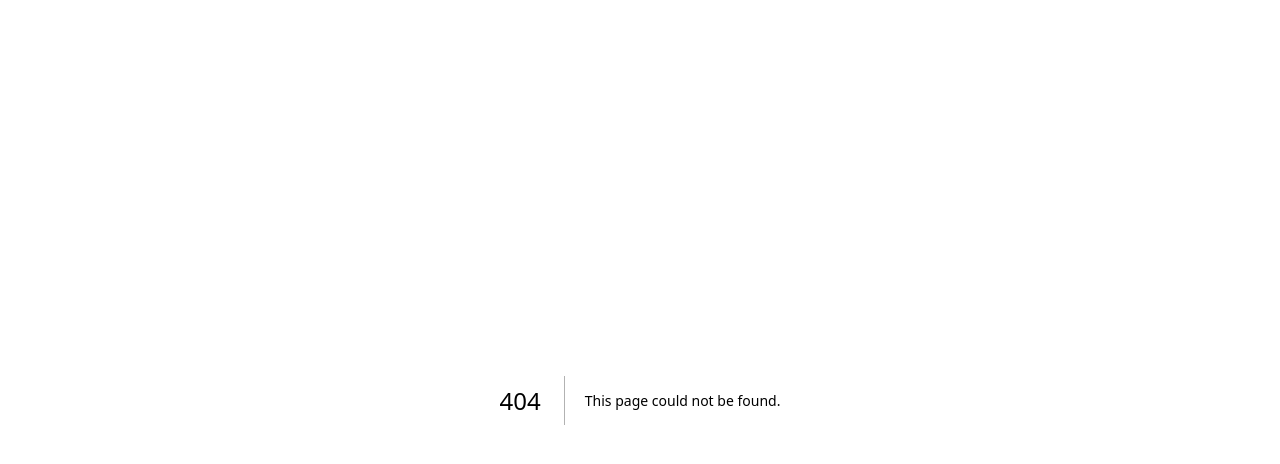
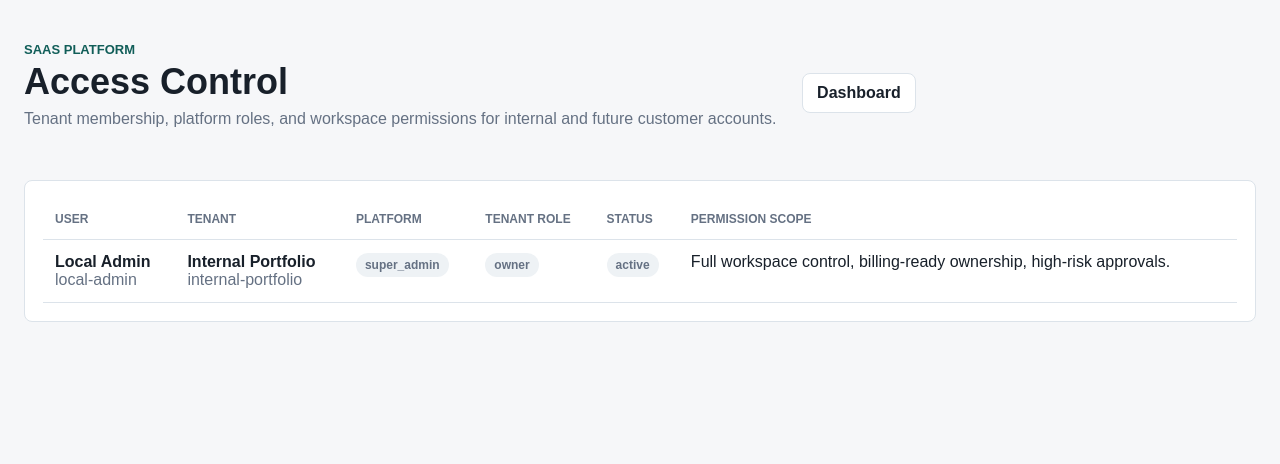
Before and after one commit to cburton12345/hubi-ai-business-operator, a Next.js app: page /app/access in a window 1280 px wide. Before the commit this address had no page. Shown: the top 464 px of the page. Built offline with nearby package versions, Linux system fonts and the light colour scheme; no server answers.

Commit message:
Add SaaS access control foundation

```diff
--- /dev/null
+++ b/src/app/app/access/page.tsx
@@ -0,0 +1,45 @@
+import { QueuePageShell } from "@/components/admin/QueuePageShell";
+import { QueueTable } from "@/components/admin/QueueTable";
+import { getAccessOverviewRows, type AccessOverviewRow } from "@/lib/auth/get-access-overview";
+
+export default async function AccessPage() {
+  const rows = await getAccessOverviewRows();
+
+  return (
+    <QueuePageShell
+      eyebrow="SaaS Platform"
+      title="Access Control"
+      description="Tenant membership, platform roles, and workspace permissions for internal and future customer accounts."
+    >
+      <QueueTable<AccessOverviewRow>
+        rows={rows}
+        columns={[
+          {
+            key: "user",
+            label: "User",
+            render: (row) => (
+              <>
+                <strong>{row.userName}</strong>
+                <span className="muted">{row.userEmail}</span>
+              </>
+            )
+          },
+          {
+            key: "tenant",
+            label: "Tenant",
+            render: (row) => (
+              <>
+                <strong>{row.tenantName}</strong>
+                <span className="muted">{row.tenantSlug}</span>
+              </>
+            )
+          },
+          { key: "platformRole", label: "Platform", render: (row) => <span className="pill">{row.platformRole}</span> },
+          { key: "tenantRole", label: "Tenant Role", render: (row) => <span className="pill">{row.tenantRole}</span> },
+          { key: "status", label: "Status", render: (row) => <span className="pill">{row.status}</span> },
+          { key: "description", label: "Permission Scope", render: (row) => row.roleDescription }
+        ]}
+      />
+    </QueuePageShell>
+  );
+}
--- a/src/app/app/page.tsx
+++ b/src/app/app/page.tsx
@@ -29,6 +29,9 @@ export default async function AppDashboardPage() {
             </Link>
             <Link className="button secondary-button" href="/app/forms">
               Forms
+            </Link>
+            <Link className="button secondary-button" href="/app/access">
+              Access
             </Link>
           </div>
         </div>
--- /dev/null
+++ b/src/lib/auth/get-access-overview.ts
@@ -0,0 +1,72 @@
+import { createSupabaseAdminClient } from "@/lib/supabase/admin";
+import { describeTenantRole } from "@/lib/auth/permissions";
+import type { PlatformRole, TenantRole } from "@/types/core";
+
+export type AccessOverviewRow = {
+  id: string;
+  tenantName: string;
+  tenantSlug: string;
+  userEmail: string;
+  userName: string;
+  platformRole: PlatformRole;
+  tenantRole: TenantRole;
+  status: string;
+  roleDescription: string;
+};
+
+type TenantUserRow = {
+  role: TenantRole;
+  status: string;
+  tenants: { name: string; slug: string } | { name: string; slug: string }[] | null;
+  users: { email: string; name: string | null; platform_role: PlatformRole } | { email: string; name: string | null; platform_role: PlatformRole }[] | null;
+};
+
+function first<T>(value: T | T[] | null) {
+  return Array.isArray(value) ? value[0] : value;
+}
+
+export async function getAccessOverviewRows(): Promise<AccessOverviewRow[]> {
+  const supabase = createSupabaseAdminClient();
+
+  if (!supabase) {
+    return [
+      {
+        id: "local-admin-internal-portfolio",
+        tenantName: "Internal Portfolio",
+        tenantSlug: "internal-portfolio",
+        userEmail: "local-admin",
+        userName: "Local Admin",
+        platformRole: "super_admin",
+        tenantRole: "owner",
+        status: "active",
+        roleDescription: describeTenantRole("owner")
+      }
+    ];
+  }
+
+  const { data, error } = await supabase
+    .from("tenant_users")
+    .select("role, status, tenants:tenant_id(name, slug), users:user_id(email, name, platform_role)")
+    .order("created_at", { ascending: true });
+
+  if (error || !data) {
+    return [];
+  }
+
+  return (data as TenantUserRow[]).map((row) => {
+    const tenant = first(row.tenants);
+    const user = first(row.users);
+
+    return {
+      id: `${tenant?.slug ?? "tenant"}-${user?.email ?? "user"}`,
+      tenantName: tenant?.name ?? "Unknown tenant",
+      tenantSlug: tenant?.slug ?? "unknown",
+      userEmail: user?.email ?? "unknown",
+      userName: user?.name ?? "Unnamed user",
+      platformRole: user?.platform_role ?? "user",
+      tenantRole: row.role,
+      status: row.status,
+      roleDescription: describeTenantRole(row.role)
+    };
+  });
+}
--- /dev/null
+++ b/src/lib/auth/permissions.ts
@@ -0,0 +1,86 @@
+import type { PlatformRole, RiskLevel, TenantRole } from "@/types/core";
+
+export type AccessActor = {
+  userId: string;
+  email: string;
+  platformRole: PlatformRole;
+  tenantRole?: TenantRole;
+};
+
+export type Permission =
+  | "tenant:view"
+  | "tenant:manage"
+  | "brand:manage"
+  | "lead:manage"
+  | "ai:queue"
+  | "approval:review_low"
+  | "approval:review_medium"
+  | "approval:review_high"
+  | "billing:manage"
+  | "platform:manage";
+
+const tenantRolePermissions: Record<TenantRole, Permission[]> = {
+  owner: [
+    "tenant:view",
+    "tenant:manage",
+    "brand:manage",
+    "lead:manage",
+    "ai:queue",
+    "approval:review_low",
+    "approval:review_medium",
+    "approval:review_high",
+    "billing:manage"
+  ],
+  admin: [
+    "tenant:view",
+    "tenant:manage",
+    "brand:manage",
+    "lead:manage",
+    "ai:queue",
+    "approval:review_low",
+    "approval:review_medium",
+    "approval:review_high"
+  ],
+  operator: ["tenant:view", "brand:manage", "lead:manage", "ai:queue", "approval:review_low"],
+  viewer: ["tenant:view"]
+};
+
+const platformRolePermissions: Record<PlatformRole, Permission[]> = {
+  super_admin: ["platform:manage", "tenant:view", "tenant:manage", "brand:manage", "lead:manage", "ai:queue", "approval:review_low", "approval:review_medium", "approval:review_high", "billing:manage"],
+  support: ["tenant:view", "lead:manage", "approval:review_low"],
+  user: []
+};
+
+export function getActorPermissions(actor: AccessActor) {
+  return new Set([
+    ...platformRolePermissions[actor.platformRole],
+    ...(actor.tenantRole ? tenantRolePermissions[actor.tenantRole] : [])
+  ]);
+}
+
+export function can(actor: AccessActor, permission: Permission) {
+  return getActorPermissions(actor).has(permission);
+}
+
+export function canReviewRisk(actor: AccessActor, riskLevel: RiskLevel) {
+  if (riskLevel === "low") {
+    return can(actor, "approval:review_low");
+  }
+
+  if (riskLevel === "medium") {
+    return can(actor, "approval:review_medium");
+  }
+
+  return can(actor, "approval:review_high");
+}
+
+export function describeTenantRole(role: TenantRole) {
+  const labels: Record<TenantRole, string> = {
+    owner: "Full workspace control, billing-ready ownership, high-risk approvals.",
+    admin: "Workspace management, brand operations, and high-risk approvals.",
+    operator: "Lead, brand, AI queue, and low-risk review work.",
+    viewer: "Read-only workspace visibility."
+  };
+
+  return labels[role];
+}
--- a/src/types/core.ts
+++ b/src/types/core.ts
@@ -3,6 +3,8 @@ export type BusinessModel = "local_service" | "rental" | "software" | "marketpla
 export type RiskProfile = "normal" | "regulated" | "legal_sensitive";
 
 export type RiskLevel = "low" | "medium" | "high";
+
+export type PlatformRole = "super_admin" | "support" | "user";
 
 export type TenantRole = "owner" | "admin" | "operator" | "viewer";
 
```
Also changed, not shown: 2 other files (tests, documents, lock files or other folders).
